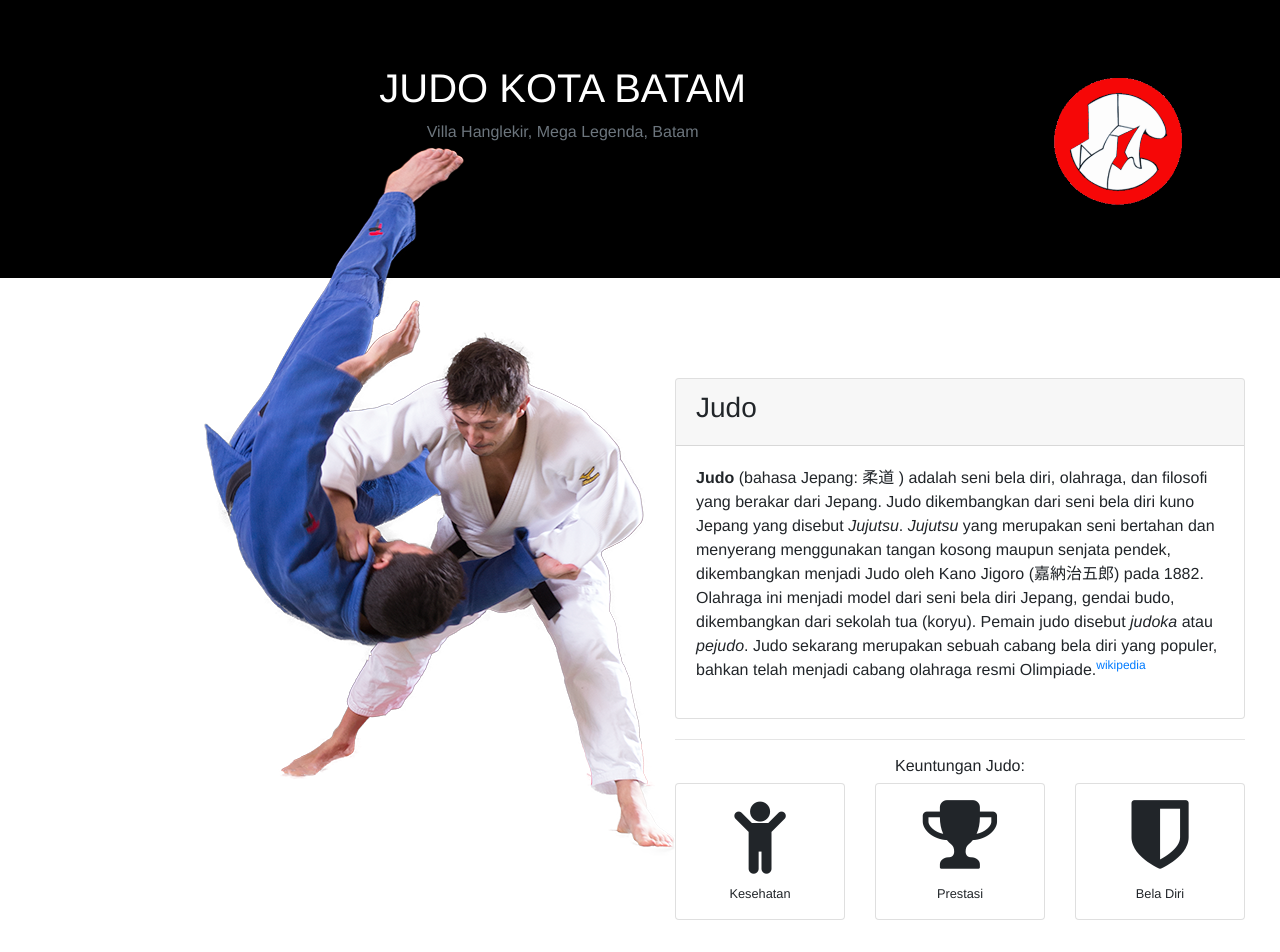
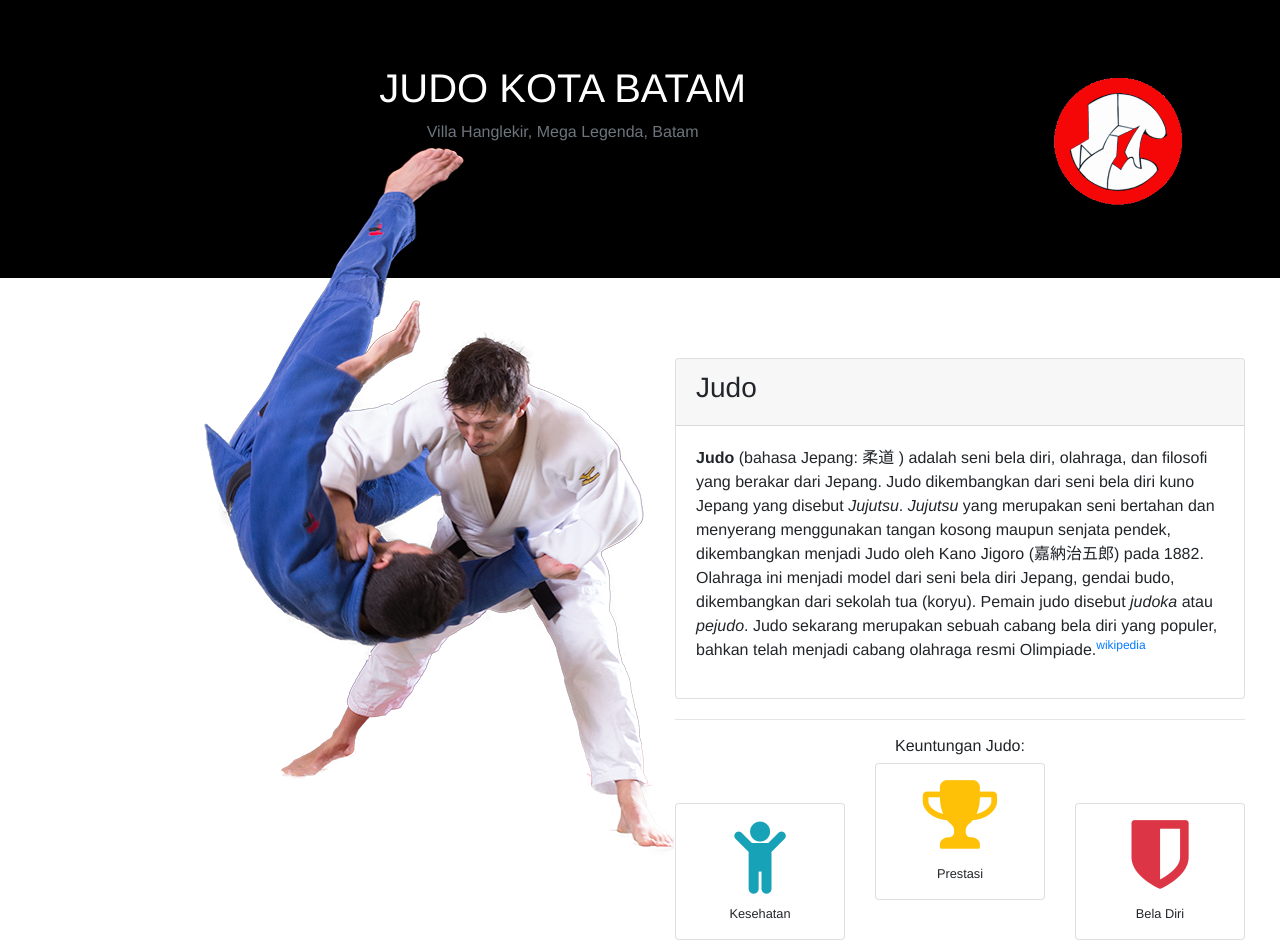
Before and after one commit to alvianzf/judo-landing-page, a React (Create React App) app: page / in a window 1280 px wide. Shown: the top 952 px of the page. Built offline with nearby package versions, Linux system fonts and the light colour scheme.

Commit message:
benefits

```diff
--- a/src/App.css
+++ b/src/App.css
@@ -12,7 +12,7 @@
 }
 
 .intro-card {
-  padding: 100px 20px;
+  padding: 80px 20px;
 }
 
 .first {
@@ -32,3 +32,7 @@
 .desc {
   font-size: 0.8em;
 }
+
+.lower {
+  margin-top: 40px;
+}
--- a/src/components/IntroCard.js
+++ b/src/components/IntroCard.js
@@ -36,10 +36,10 @@ class IntroCard extends Component {
           </div>
 
           <div className="row">
-              <div className="col-md-4 col-xs-12">
+              <div className="col-md-4 col-xs-12 lower">
                 <div className="card">
                     <div className="text-center">
-                        <i className="fa fa-child fa-big"></i>
+                        <i className="fa fa-child fa-big text-info"></i>
                         <p className="desc">Kesehatan</p>
                     </div>
                 </div>
@@ -47,15 +47,15 @@ class IntroCard extends Component {
               <div className="col-md-4 col-xs-12">
                 <div className="card">
                     <div className="text-center">
-                        <i className="fa fa-trophy fa-big"></i>
+                        <i className="fa fa-trophy fa-big text-warning"></i>
                         <p className="desc">Prestasi</p>
                     </div>
                 </div>
               </div>
-              <div className="col-md-4 col-xs-12">
+              <div className="col-md-4 col-xs-12 lower">
                 <div className="card">
                     <div className="text-center">
-                        <i className="fa fa-shield fa-big"></i>
+                        <i className="fa fa-shield fa-big text-danger"></i>
                         <p className="desc">Bela Diri</p>
                     </div>
                 </div>
```
